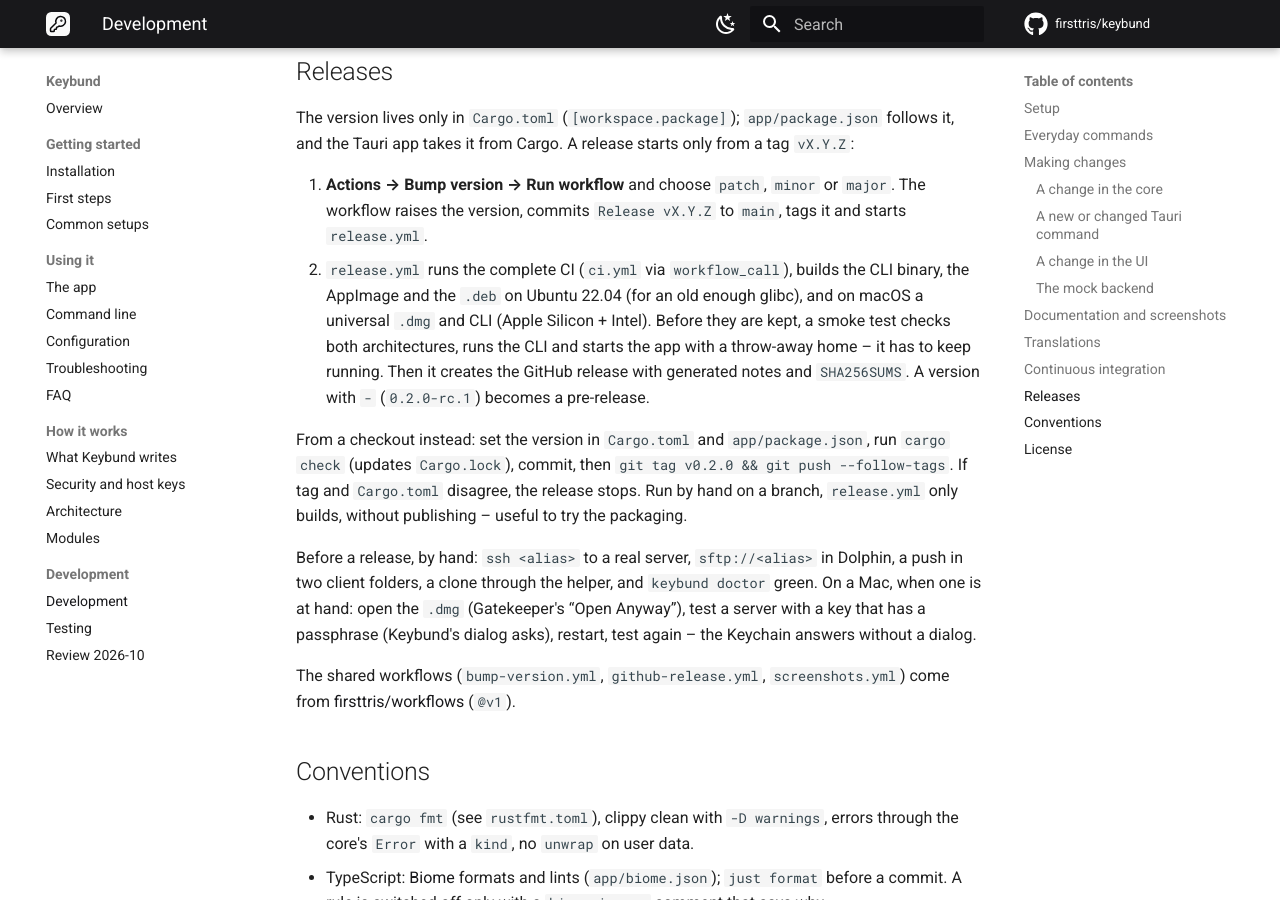
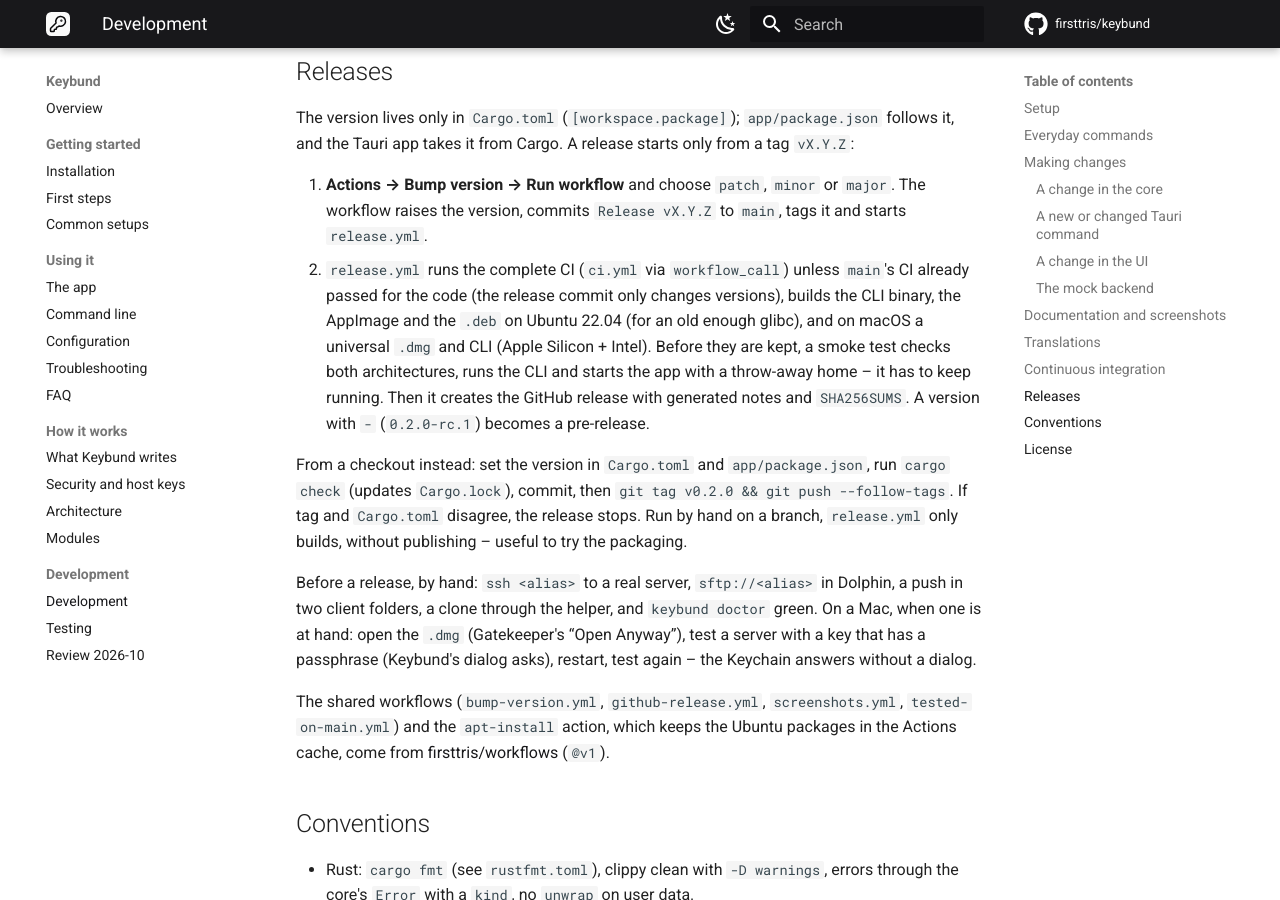
Before and after one commit to firsttris/keybund, an MkDocs documentation site: the page built from docs/development.md, in a window 1280 px wide and 900 px high, scrolled down 3926 px. Built offline with MkDocs 1.6.1 and Material for MkDocs 9.7.7, drawn with Linux system fonts in a browser that asks for light colours; comment, search, counter and statistics services are not loaded.

Commit message:
CI: cache apt packages, skip the release's CI when main already tested it (#1)
The Ubuntu mirror makes the apt steps slow (29-36 s per install plus 23-28 s for apt-get update in
the coverage job, 32 s in the release build). apt-install from firsttris/workflows keeps the
packages in the Actions cache.

The release ran the whole CI again (~3 min, Playwright alone 186 s) before the Tauri builds. A
release commit from "Bump version" only changes versions, so main's green CI run of the commit
before covers it; tested-on-main detects that and the builds start right away. The jobs after a
possibly skipped "checks" get explicit conditions, since a skipped ancestor would skip them too.


Claude-Session: https://claude.ai/code/session_0175jonGKuZthWB6TxfKE9Pr

Co-authored-by: Claude <noreply@anthropic.com>

```diff
--- a/docs/development.md
+++ b/docs/development.md
@@ -154,7 +154,8 @@ Tauri app takes it from Cargo. A release starts only from a tag `vX.Y.Z`:
 
 1. **Actions → Bump version → Run workflow** and choose `patch`, `minor` or `major`. The workflow
    raises the version, commits `Release vX.Y.Z` to `main`, tags it and starts `release.yml`.
-2. `release.yml` runs the complete CI (`ci.yml` via `workflow_call`), builds the CLI binary, the
+2. `release.yml` runs the complete CI (`ci.yml` via `workflow_call`) unless `main`'s CI already
+   passed for the code (the release commit only changes versions), builds the CLI binary, the
    AppImage and the `.deb` on Ubuntu 22.04 (for an old enough glibc), and on macOS a universal
    `.dmg` and CLI (Apple Silicon + Intel). Before they are kept, a smoke test checks both
    architectures, runs the CLI and starts the app with a throw-away home – it has to keep running.
@@ -170,8 +171,9 @@ client folders, a clone through the helper, and `keybund doctor` green. On a Mac
 hand: open the `.dmg` (Gatekeeper's “Open Anyway”), test a server with a key that has a passphrase
 (Keybund's dialog asks), restart, test again – the Keychain answers without a dialog.
 
-The shared workflows (`bump-version.yml`, `github-release.yml`, `screenshots.yml`) come from
-[firsttris/workflows](https://github.com/firsttris/workflows) (`@v1`).
+The shared workflows (`bump-version.yml`, `github-release.yml`, `screenshots.yml`,
+`tested-on-main.yml`) and the `apt-install` action, which keeps the Ubuntu packages in the Actions
+cache, come from [firsttris/workflows](https://github.com/firsttris/workflows) (`@v1`).
 
 ## Conventions
 
```
Also changed, not shown: 2 other files.
